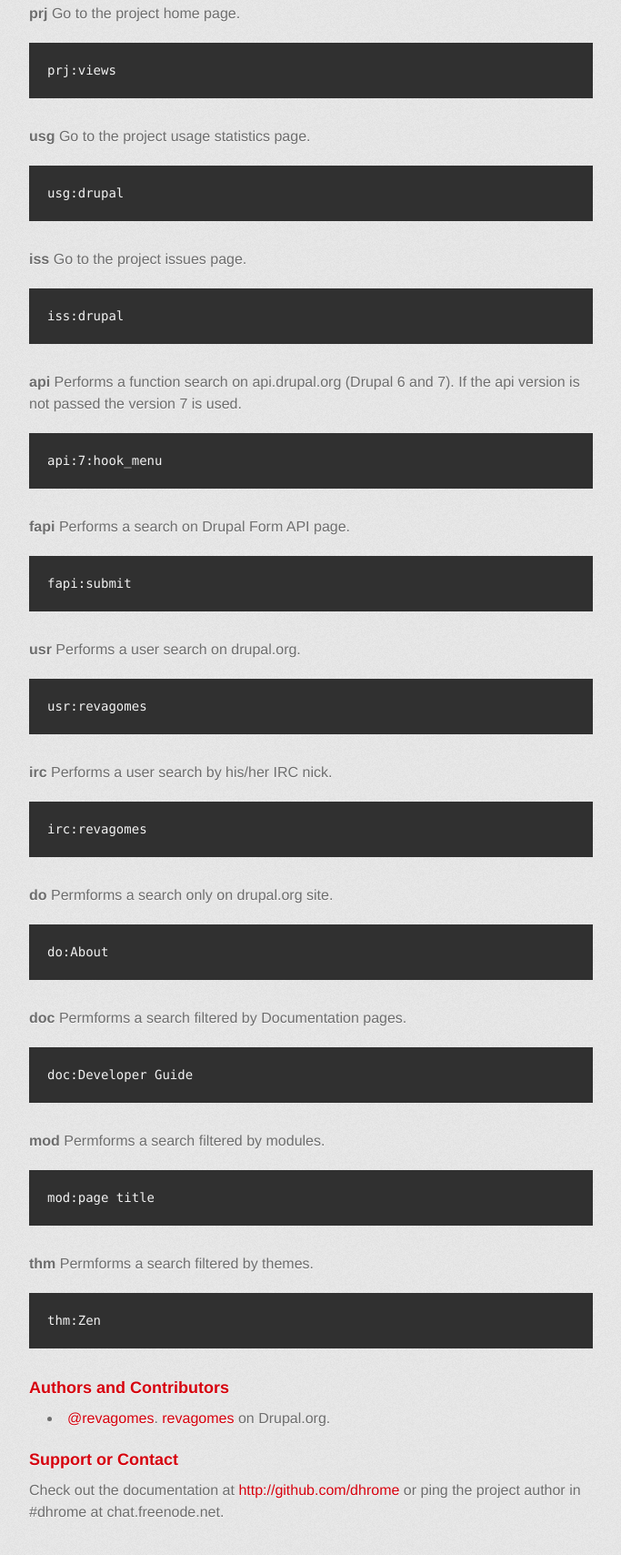
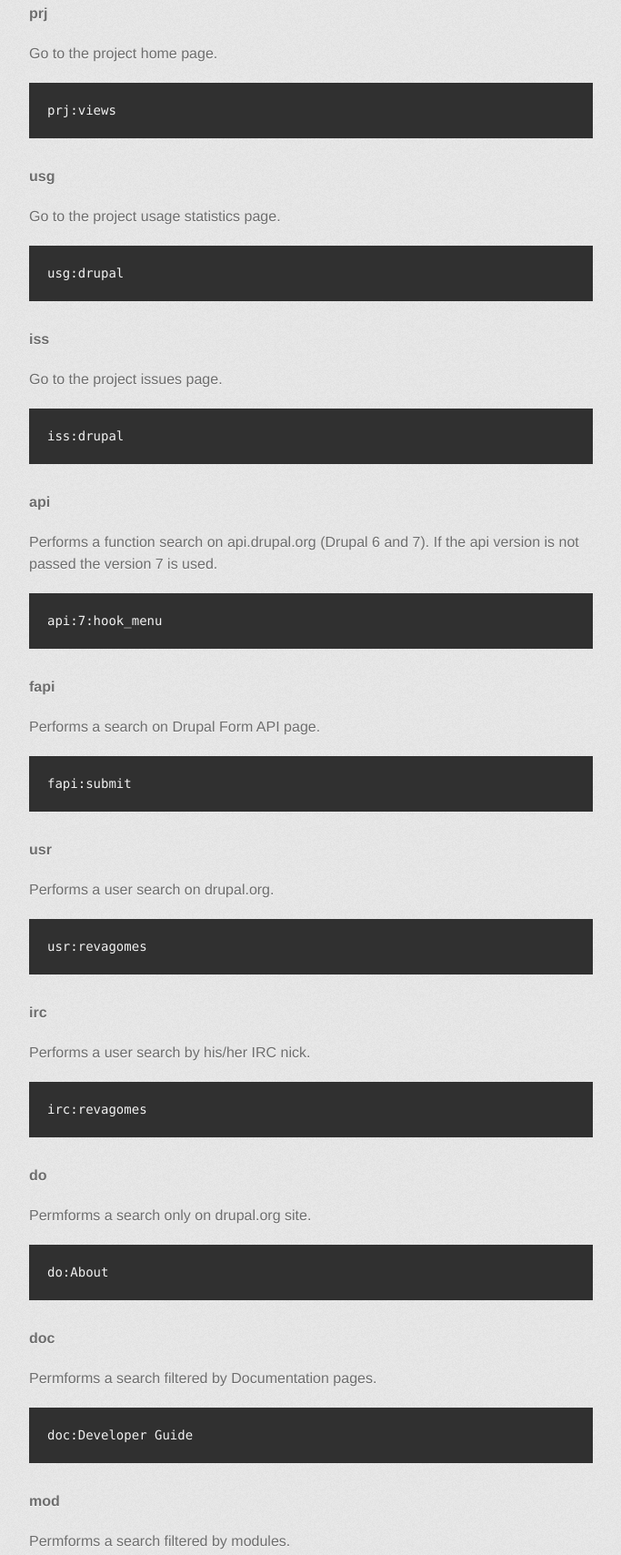
Before and after one commit to dhrome/dhrome, a plain HTML site: page index.html in a window 1280 px wide. Shown: the part 669-2378 px from the top of the page at 91% size, without its empty margins (298-981 px from the left). Drawn offline with Linux system fonts and the light colour scheme; a web font is replaced by a local one.

```diff
--- a/index.html
+++ b/index.html
@@ -59,79 +59,90 @@
 <h3>
 <a name="dhrome-commands" class="anchor" href="#dhrome-commands"><span class="octicon octicon-link"></span></a>Dhrome commands</h3>
 
-<p><strong>prj</strong>
-Go to the project home page.</p>
+<p><strong>prj</strong></p>
+
+<p>Go to the project home page.</p>
 
 <pre><code>prj:views
 </code></pre>
 
-<p><strong>usg</strong>
-Go to the project usage statistics page.</p>
+<p><strong>usg</strong></p>
+
+<p>Go to the project usage statistics page.</p>
 
 <pre><code>usg:drupal
 </code></pre>
 
-<p><strong>iss</strong>
-Go to the project issues page.</p>
+<p><strong>iss</strong></p>
+
+<p>Go to the project issues page.</p>
 
 <pre><code>iss:drupal
 </code></pre>
 
-<p><strong>api</strong>
-Performs a function search  on api.drupal.org (Drupal 6 and 7).
+<p><strong>api</strong></p>
+
+<p>Performs a function search  on api.drupal.org (Drupal 6 and 7).
 If the api version is not passed the version 7 is used.</p>
 
 <pre><code>api:7:hook_menu
 </code></pre>
 
-<p><strong>fapi</strong>
-Performs a search on Drupal Form API page.</p>
+<p><strong>fapi</strong></p>
+
+<p>Performs a search on Drupal Form API page.</p>
 
 <pre><code>fapi:submit
 </code></pre>
 
-<p><strong>usr</strong>
-Performs a user search on drupal.org.</p>
+<p><strong>usr</strong></p>
+
+<p>Performs a user search on drupal.org.</p>
 
 <pre><code>usr:revagomes
 </code></pre>
 
-<p><strong>irc</strong>
-Performs a user search by his/her IRC nick.</p>
+<p><strong>irc</strong></p>
+
+<p>Performs a user search by his/her IRC nick.</p>
 
 <pre><code>irc:revagomes
 </code></pre>
 
-<p><strong>do</strong>
-Permforms a search only on drupal.org site.</p>
+<p><strong>do</strong></p>
+
+<p>Permforms a search only on drupal.org site.</p>
 
 <pre><code>do:About
 </code></pre>
 
-<p><strong>doc</strong>
-Permforms a search filtered by Documentation pages.</p>
+<p><strong>doc</strong></p>
+
+<p>Permforms a search filtered by Documentation pages.</p>
 
 <pre><code>doc:Developer Guide
 </code></pre>
 
-<p><strong>mod</strong>
-Permforms a search filtered by modules.</p>
+<p><strong>mod</strong></p>
+
+<p>Permforms a search filtered by modules.</p>
 
 <pre><code>mod:page title
 </code></pre>
 
-<p><strong>thm</strong>
-Permforms a search filtered by themes.</p>
+<p><strong>thm</strong></p>
+
+<p>Permforms a search filtered by themes.</p>
 
 <pre><code>thm:Zen
 </code></pre>
 
 <h3>
-<a name="authors-and-contributors" class="anchor" href="#authors-and-contributors"><span class="octicon octicon-link"></span></a>Authors and Contributors</h3>
+<a name="author-and-contributors" class="anchor" href="#author-and-contributors"><span class="octicon octicon-link"></span></a>Author and Contributors</h3>
 
 <ul>
 <li>
-<a href="https://github.com/revagomes" class="user-mention">@revagomes</a>. <a href="https://drupal.org/u/revagomes">revagomes</a> on Drupal.org.</li>
+<a href="https://github.com/revagomes" class="user-mention">@revagomes</a> on Github. <a href="https://drupal.org/u/revagomes">revagomes</a> on Drupal.org.</li>
 </ul><h3>
 <a name="support-or-contact" class="anchor" href="#support-or-contact"><span class="octicon octicon-link"></span></a>Support or Contact</h3>
 
```
Also changed, not shown: params.json (+1 -1 lines).
